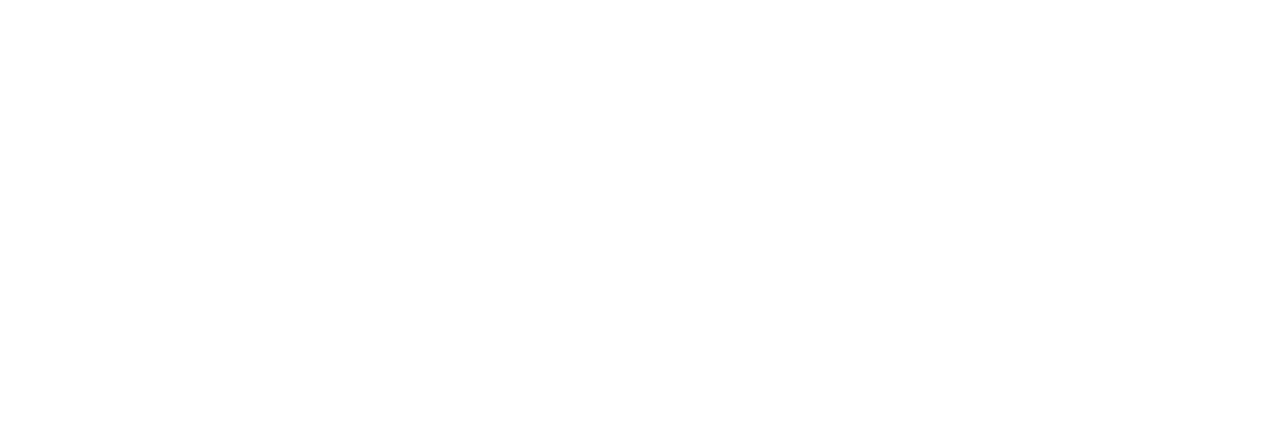
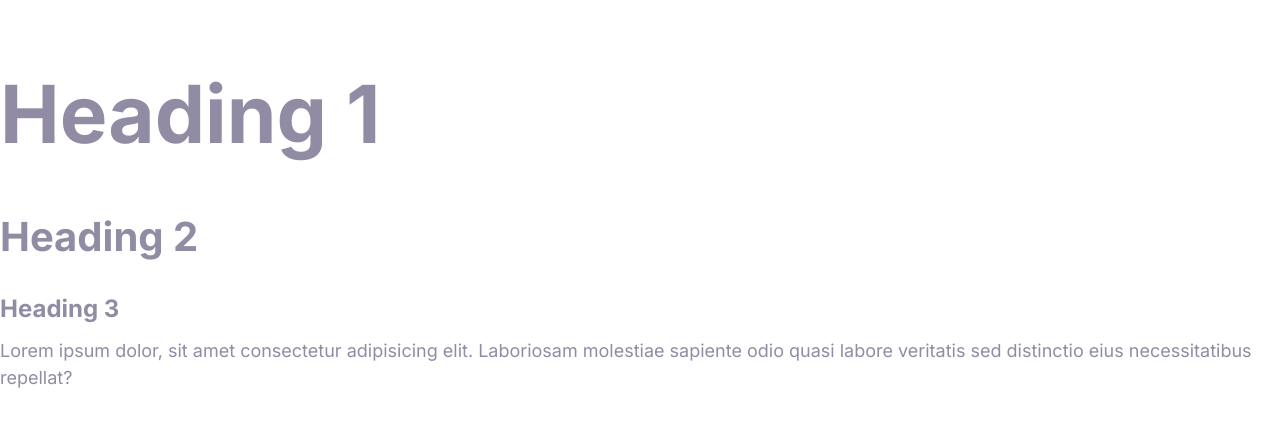
Before and after one commit to sada1988/moshify, a plain HTML site: page index.html in a window 1280 px wide. Drawn offline with Linux system fonts and the light colour scheme.

Commit message:
define the styles for the fonts.

```diff
--- a/css/styles.css
+++ b/css/styles.css
@@ -5,3 +5,57 @@
   --color-headings: #1b0760;
   --color-body: #918ca4;
 }
+
+html {
+  font-size: 62.5%;
+}
+
+body {
+  font-family: Inter, Arial, Helvetica, sans-serif;
+  font-size: 2.4rem;
+  line-height: 1.5;
+  color: var(--color-body);
+}
+
+h1,
+h2,
+h3 {
+  color: var(--color-hedings);
+  margin-bottom: 1rem;
+}
+
+h1 {
+  font-size: 7rem;
+}
+
+h2 {
+  font-size: 4rem;
+  margin-bottom: 1rem;
+}
+
+h3 {
+  font-size: 3rem;
+  margin-bottom: 1rem;
+}
+
+p {
+  margin-top: 0;
+}
+
+@media screen and (min-width: 1024px) {
+  body {
+    font-size: 1.8rem;
+  }
+
+  h1 {
+    font-size: 8rem;
+  }
+
+  h2 {
+    font-size: 4rem;
+  }
+
+  h3 {
+    font-size: 2.4rem;
+  }
+}
--- a/index.html
+++ b/index.html
@@ -7,6 +7,20 @@
     <title>Document</title>
     <link rel="stylesheet" href="css/normalize.css" />
     <link rel="stylesheet" href="css/styles.css" />
+    <link rel="preconnect" href="https://fonts.gstatic.com" />
+    <link
+      href="https://fonts.googleapis.com/css2?family=Inter:wght@400;700&display=swap"
+      rel="stylesheet"
+    />
   </head>
-  <body></body>
+  <body>
+    <h1>Heading 1</h1>
+    <h2>Heading 2</h2>
+    <h3>Heading 3</h3>
+    <p>
+      Lorem ipsum dolor, sit amet consectetur adipisicing elit. Laboriosam
+      molestiae sapiente odio quasi labore veritatis sed distinctio eius
+      necessitatibus repellat?
+    </p>
+  </body>
 </html>
```
